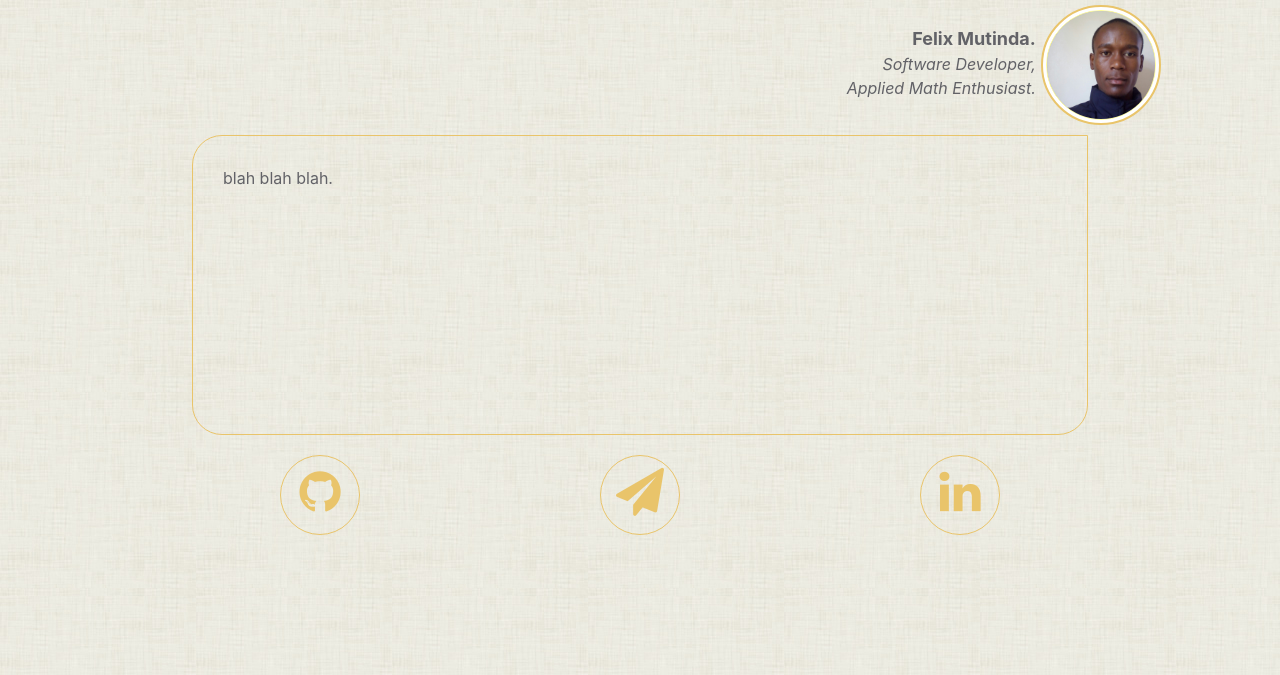
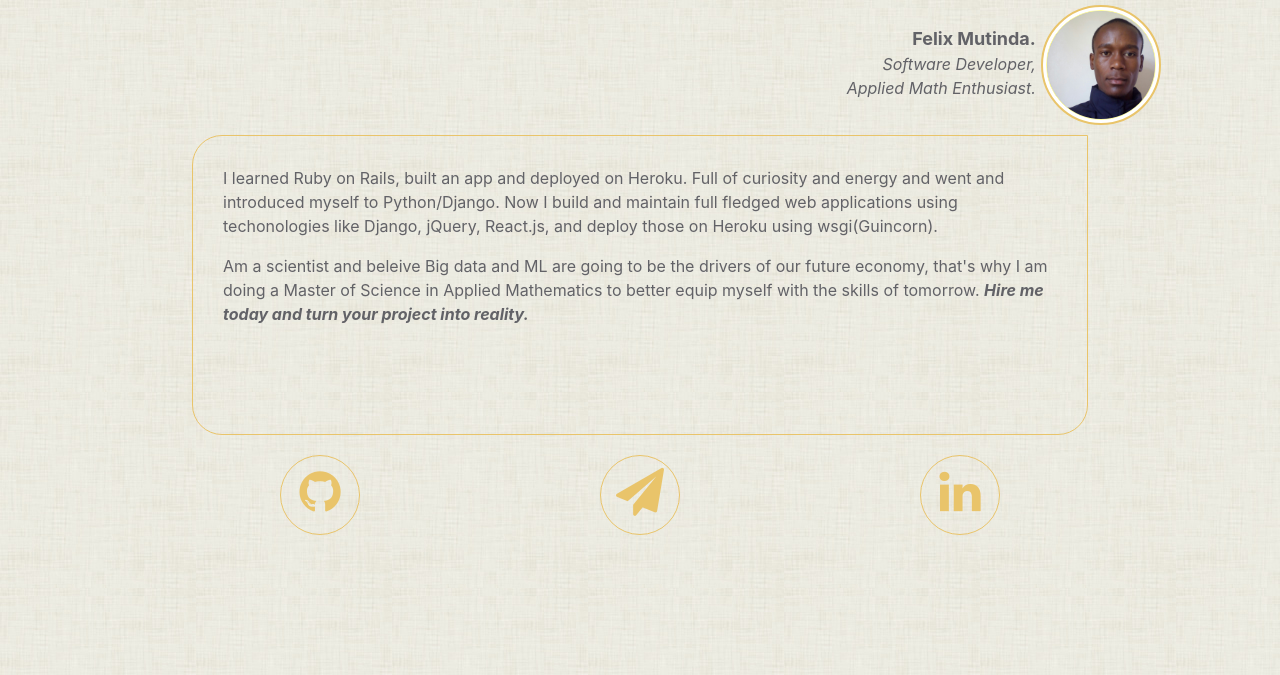
Before and after one commit to Felix-Mutinda/felixmt, a Django app: page / in a window 1280 px wide. Shown: the top 675 px of the page. Run offline with Django 3.2, Linux system fonts and the light colour scheme; some libraries are stand-ins or nearby versions.

Commit message:
add a bio in index

```diff
--- a/aboutme/templates/aboutme/index.html
+++ b/aboutme/templates/aboutme/index.html
@@ -35,7 +35,16 @@
             <div class="row">
 
                 <div class="col-xs-12 main-content">
-                    blah blah blah.
+                    <p>
+                        I learned Ruby on Rails, built an app and deployed on Heroku. Full of curiosity and energy and went and
+                        introduced myself to Python/Django. Now I build and maintain full fledged web applications using
+                        techonologies like Django, jQuery, React.js, and deploy those on Heroku using wsgi(Guincorn).
+                    </p>
+                    <p>
+                        Am a scientist and beleive Big data and ML are going to be the drivers of our future economy, that's why
+                        I am doing a Master of Science in Applied Mathematics to better equip myself with the skills of tomorrow.
+                        <em><strong>Hire me today and turn your project into reality.</strong></em>
+                    </p>
                 </div>
             </div>
         </section>
```
